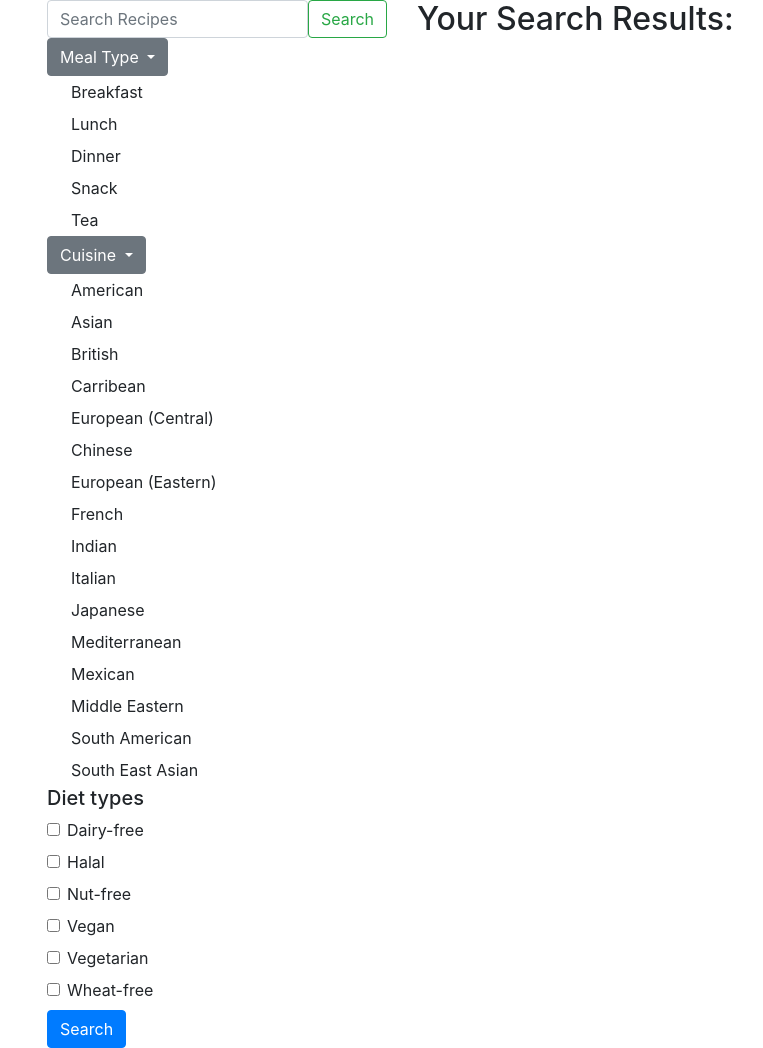
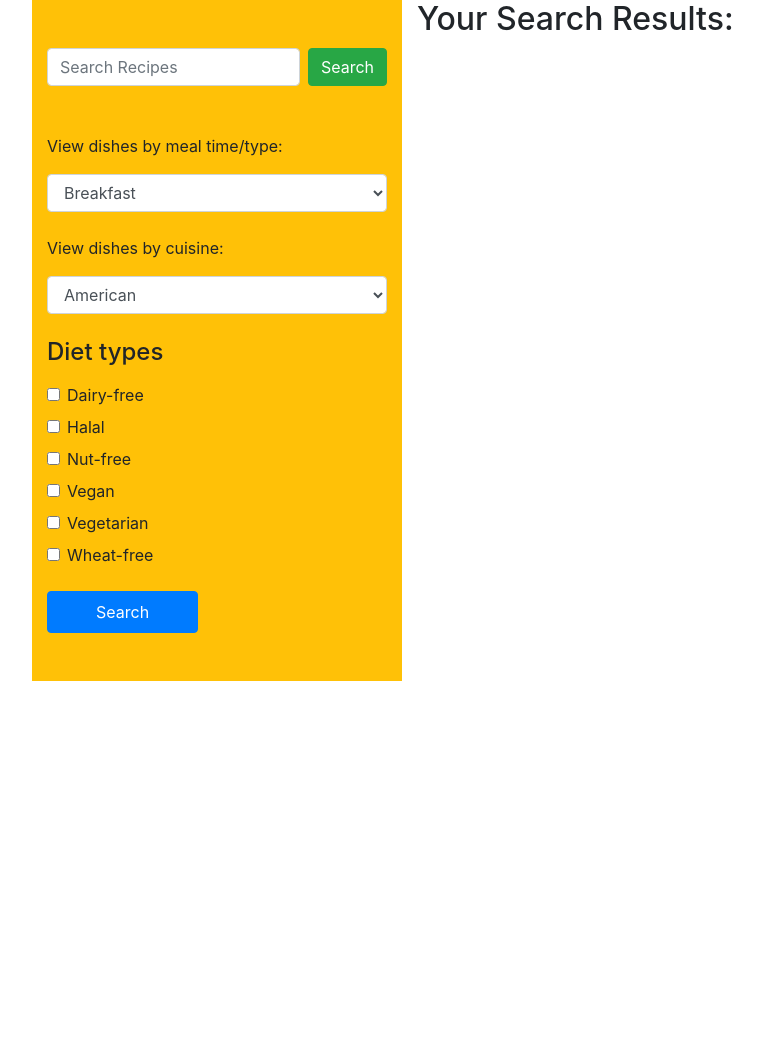
Before and after one commit to hey-chan/recipe-hackathon, a website: page index.html in a window 1280 px wide. Shown: the whole page, without its empty margins (53-816 px from the left). After the commit the page ends 800 px from the top, so only its background shows below. Drawn offline with nearby package versions, Linux system fonts and the light colour scheme.

Commit message:
add_label

```diff
--- a/index.html
+++ b/index.html
@@ -14,8 +14,8 @@
   </head>
   <body>
     <div class="container container-fluid d-flex">
-      <div id="sidebar" class="col-4">
-        <div class="search">
+      <div id="sidebar" class="col-4 bg-warning">
+        <div class="search my-5">
           <form id="recipe-search" class="d-flex">
             <input
               id="search-bar"
@@ -25,7 +25,7 @@
               aria-label="Search"
             />
             <button
-              class="btn btn-outline-success"
+              class="btn btn-success ml-2"
               type="submit"
               id="search-btn"
             >
@@ -33,66 +33,42 @@
             </button>
           </form>
         </div>
-        <div class="meal-type">
-          <div class="dropdown">
-            <button
-              class="btn btn-secondary dropdown-toggle"
-              type="button"
-              id="dropdownMenuButton"
-              data-toggle="dropdown"
-              aria-haspopup="true"
-              aria-expanded="false"
-            >
-              Meal Type
-            </button>
-            <div class="meal-dropdown" aria-labelledby="dropdownMenuButton">
-              <a class="dropdown-item" href="#">Breakfast</a>
-              <a class="dropdown-item" href="#">Lunch</a>
-              <a class="dropdown-item" href="#">Dinner</a>
-              <a class="dropdown-item" href="#">Snack</a>
-              <a class="dropdown-item" href="#">Tea</a>
-            </div>
-          </div>
-          <!-- close dropdown -->
+
+        <div class="meal-type mb-4">
+          <p>View dishes by meal time/type:</p>
+          <select class="form-control" id="meal-time">
+            <option value="1">Breakfast</option>
+            <option value="2">Lunch</option>
+            <option value="3">Dinner</option>
+            <option value="4">Snack</option>
+            <option value="5">Tea</option>
+          </select>
         </div>
         <!-- close meal type -->
 
         <div class="cuisine-type">
-          <div class="dropdown">
-            <button
-              class="btn btn-secondary dropdown-toggle"
-              type="button"
-              id="dropdownMenuButton"
-              data-toggle="dropdown"
-              aria-haspopup="true"
-              aria-expanded="false"
-            >
-              Cuisine
-            </button>
-            <div class="cuisine-dropdown" aria-labelledby="dropdownMenuButton">
-              <a class="dropdown-item" href="#">American</a>
-              <a class="dropdown-item" href="#">Asian</a>
-              <a class="dropdown-item" href="#">British</a>
-              <a class="dropdown-item" href="#">Carribean</a>
-              <a class="dropdown-item" href="#">European (Central)</a>
-              <a class="dropdown-item" href="#">Chinese</a>
-              <a class="dropdown-item" href="#">European (Eastern)</a>
-              <a class="dropdown-item" href="#">French</a>
-              <a class="dropdown-item" href="#">Indian</a>
-              <a class="dropdown-item" href="#">Italian</a>
-              <a class="dropdown-item" href="#">Japanese</a>
-              <a class="dropdown-item" href="#">Mediterranean</a>
-              <a class="dropdown-item" href="#">Mexican</a>
-              <a class="dropdown-item" href="#">Middle Eastern</a>
-              <a class="dropdown-item" href="#">South American</a>
-              <a class="dropdown-item" href="#">South East Asian</a>
-            </div>
-          </div>
-          <!-- close dropdown -->
+          <p>View dishes by cuisine:</p>
+          <select class="form-control" id="meal-time">
+            <option value="1">American</option>
+            <option value="2">Asian</option>
+            <option value="3">English</option>
+            <option value="4">Carribean</option>
+            <option value="5">Chinese</option>
+            <option value="6">European</option>
+            <option value="7">French</option>
+            <option value="8">Indian</option>
+            <option value="9">Italian</option>
+            <option value="10">Japanese</option>
+            <option value="11">Mediterranean</option>
+            <option value="12">Mexican</option>
+            <option value="13">Middle Eastern</option>
+            <option value="14">South American</option>
+          </select>
         </div>
-        <!-- close cuisine type -->
-        <div>
-          <h5>Diet types</h5>
+        <!-- close cuisine-type -->
+
+        <div class="diet-types">
+          <h4 class="mt-4 mb-3">Diet types</h4>
           <div class="form-check">
             <input
               class="form-check-input"
@@ -100,7 +76,9 @@
               value=""
               id="check1"
             />
-            <label class="form-check-label mb-2" for="check1"> Dairy-free </label>
+            <label class="form-check-label mb-2" for="check1">
+              Dairy-free
+            </label>
           </div>
           <div class="form-check">
             <input
@@ -136,7 +114,9 @@
               value=""
               id="check5"
             />
-            <label class="form-check-label mb-2" for="check5"> Vegetarian </label>
+            <label class="form-check-label mb-2" for="check5">
+              Vegetarian
+            </label>
           </div>
           <div class="form-check">
             <input
@@ -145,9 +125,13 @@
               value=""
               id="check6"
             />
-            <label class="form-check-label mb-2" for="check6"> Wheat-free </label>
+            <label class="form-check-label mb-2" for="check6">
+              Wheat-free
+            </label>
           </div>
-          <button type="submit" class="btn btn-primary">Search</button>
+          <button type="submit" class="btn btn-primary mt-3 px-5 py-2 mb-5">
+            Search
+          </button>
         </div>
       </div>
 
```
